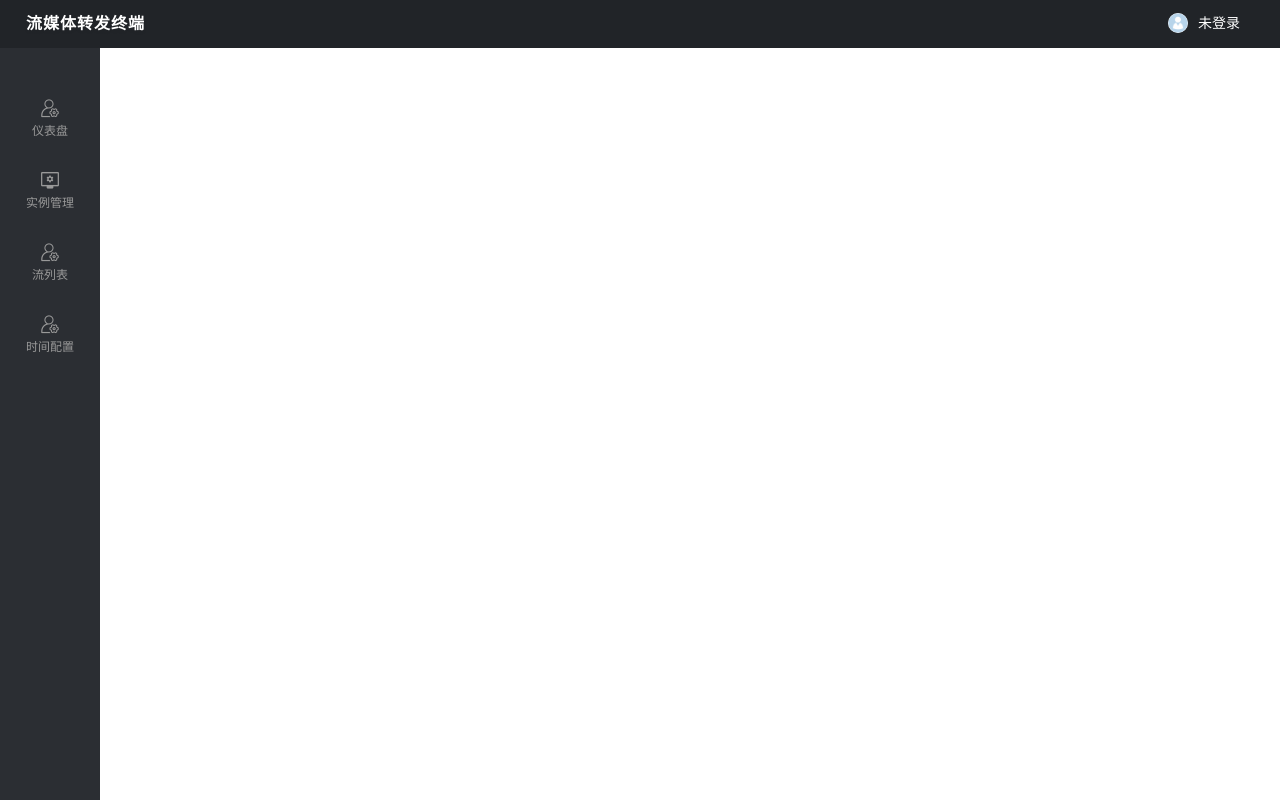
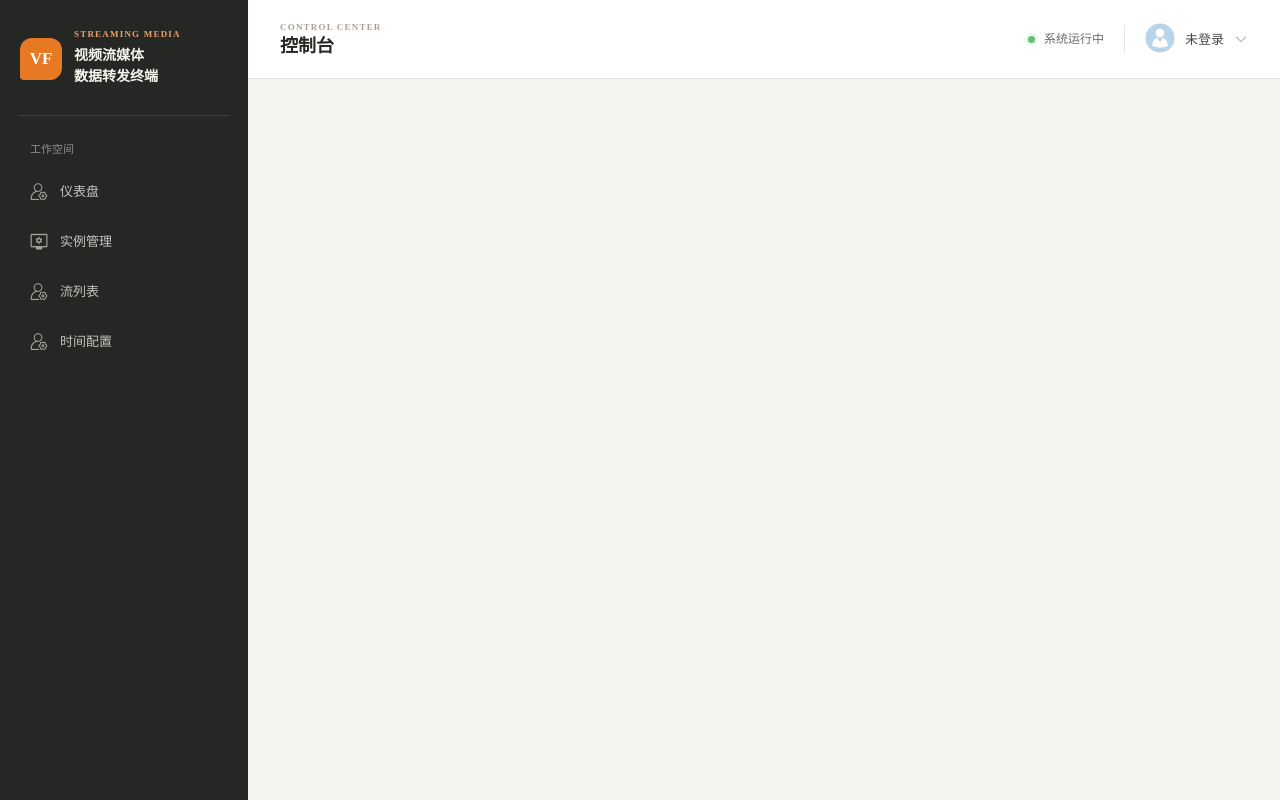
Before and after one commit to Chinzicam/streaming-media, a JavaScript app: page /login in a window 1280 px wide. Built offline with nearby package versions, Linux system fonts and the light colour scheme.

Commit message:
第二种主题

```diff
--- a/components.d.ts
+++ b/components.d.ts
@@ -13,6 +13,7 @@ declare module 'vue' {
     ElDialog: typeof import('element-plus/es')['ElDialog']
     ElForm: typeof import('element-plus/es')['ElForm']
     ElFormItem: typeof import('element-plus/es')['ElFormItem']
+    ElIcon: typeof import('element-plus/es')['ElIcon']
     ElImage: typeof import('element-plus/es')['ElImage']
     ElInput: typeof import('element-plus/es')['ElInput']
     ElMenu: typeof import('element-plus/es')['ElMenu']
--- a/src/App.vue
+++ b/src/App.vue
@@ -1,54 +1,60 @@
 <template>
-  <template v-if="route.name === 'login'">
-    <router-view />
-  </template>
-  <template v-else>
-    <div style="width: 100%; height: 100%">
-      <header class="st-header">
-        <div class="header-l">
-          <div class="logo">
-            <span class="system-title">流媒体转发终端</span>
+  <router-view v-if="route.name === 'login'" />
+  <div v-else class="application-shell">
+    <aside class="main-sidebar">
+      <div class="brand">
+        <div class="brand-mark">VF</div>
+        <div class="brand-copy">
+          <span class="brand-kicker">STREAMING MEDIA</span>
+          <strong>视频流媒体<br />数据转发终端</strong>
         </div>
       </div>
-        <el-popover trigger="hover" popper-class=" popover_acc" width="200px">
+      <div class="nav-caption">工作空间</div>
+      <el-menu class="main-menus" :router="true" :default-active="route.meta.path || route.path">
+        <el-menu-item :index="item.path" v-for="item in menuList" :key="item.ID">
+          <i :class="['iconfont', 'icon-' + item.icon]"></i>
+          <span class="m-title">{{ item.title }}</span>
+          <span v-if="route.path === item.path" class="active-marker"></span>
+        </el-menu-item>
+      </el-menu>
+      <div class="sidebar-foot"><span class="status-dot"></span>转发服务控制台</div>
+    </aside>
+    <section class="workspace">
+      <header class="st-header">
+        <div class="page-heading">
+          <span class="page-eyebrow">CONTROL CENTER</span>
+          <strong>{{ currentPageTitle }}</strong>
+        </div>
+        <div class="header-tools">
+          <span class="system-status"><i></i>系统运行中</span>
+          <span class="header-divider"></span>
+          <el-popover trigger="hover" popper-class="popover_acc" width="200px">
             <div class="acc">
               <div class="user">
-              <!-- <Avatar :size="30" /> -->
                 <rh-avatar :size="30" />
                 <span>{{ userInfo.userName }}</span>
               </div>
             </div>
             <footer>
-            <el-button type="info" plain class="logout" @click="logout"> 退出登录 </el-button>
+              <el-button type="info" plain class="logout" @click="logout">退出登录</el-button>
             </footer>
             <template #reference>
               <div class="header-r">
-              <rh-avatar :size="20" /><span class="user-name">{{
-                userInfo.userName ? userInfo.userName : "未登录"
-              }}</span>
+                <rh-avatar :size="30" />
+                <span class="user-name">{{ userInfo.userName || "未登录" }}</span>
+                <el-icon><ArrowDown /></el-icon>
               </div>
             </template>
           </el-popover>
+        </div>
       </header>
-      <div class="wrap">
-        <div class="main-sidebar">
-          <el-menu class="main-menus" :router="true" :default-active="route.meta.path || route.path">
-            <el-menu-item :index="item.path" v-for="(item, index) in menuList" :key="index">
-              <i :class="['iconfont', 'icon-' + item.icon]"></i>
-              <span class="m-title">{{ item.title }}</span>
-            </el-menu-item>
-          </el-menu>
+      <main class="no-menu-container"><router-view /></main>
+    </section>
   </div>
-        <div class="no-menu-container">
-          <router-view />
-        </div>
-      </div>
-    </div>
-  </template>
 </template>
 
 <script lang="ts" setup>
-import { watch, ref, reactive, onMounted, onBeforeUnmount } from "vue";
+import { watch, ref, reactive, onMounted, onBeforeUnmount, computed } from "vue";
 import { useRoute, useRouter } from "vue-router";
 import { localStg } from "@/scripts/store";
 import { ElMessage } from "element-plus";
@@ -56,39 +62,19 @@ import { ElMessage } from "element-plus";
 const route = useRoute();
 const router = useRouter();
 const userInfo = ref<any>({});
+const menuList = reactive([
+  { ID: "dashboard", title: "仪表盘", path: "/dashboard", icon: "usermanage" },
+  { ID: "instances", title: "实例管理", path: "/instances", icon: "sys" },
+  { ID: "streams", title: "流列表", path: "/streams", icon: "usermanage" },
+  { ID: "time-config", title: "时间配置", path: "/time-config", icon: "usermanage" }
+]);
+const currentPageTitle = computed(() => menuList.find((item) => item.path === route.path)?.title ?? "控制台");
 
 onMounted(() => {
   const storedUserInfo = localStg.get("userInfo");
-  console.log("Stored userInfo:", storedUserInfo);
   userInfo.value = storedUserInfo ? JSON.parse(storedUserInfo) : {};
 });
 
-const menuList = reactive([
-  {
-    ID: "dashboard",
-    title: "仪表盘",
-    path: "/dashboard",
-    icon: "usermanage"
-  },
-  {
-    ID: "instances",
-    title: "实例管理",
-    path: "/instances",
-    icon: "sys"
-  },
-  {
-    ID: "streams",
-    title: "流列表",
-    path: "/streams",
-    icon: "usermanage"
-  },
-  {
-    ID: "time-config",
-    title: "时间配置",
-    path: "/time-config",
-    icon: "usermanage"
-  }
-]);
 watch(
   () => localStg.get("userInfo"),
   (newValue) => {
@@ -96,7 +82,7 @@ watch(
   },
   { immediate: true }
 );
-// 退出登录
+
 const logout = () => {
   localStg.remove("userInfo");
   router.push("/login");
@@ -111,13 +97,235 @@ onBeforeUnmount(() => {
 </script>
 
 <style lang="scss">
+.application-shell {
+  display: flex;
+  width: 100%;
+  height: 100%;
+  overflow: hidden;
+  background: #f5f3f0;
+}
+
+.main-sidebar {
+  position: relative;
+  z-index: 2;
+  display: flex;
+  flex: 0 0 212px;
+  flex-direction: column;
+  width: 212px;
+  height: 100%;
+  padding: 30px 18px 20px;
+  color: #f8f4ee;
+  background: #252724;
+}
+
+.brand {
+  display: flex;
+  align-items: center;
+  gap: 12px;
+  padding: 0 2px 28px;
+  border-bottom: 1px solid rgba(255, 255, 255, 0.11);
+}
+
+.brand-mark {
+  display: grid;
+  flex: 0 0 42px;
+  width: 42px;
+  height: 42px;
+  place-items: center;
+  border-radius: 12px 12px 12px 4px;
+  color: #fff;
+  background: #e87924;
+  font-size: 17px;
+  font-weight: 800;
+}
+
+.brand-copy {
+  display: flex;
+  flex-direction: column;
+  gap: 6px;
+  min-width: 0;
+
+  strong {
+    font-size: 14px;
+    line-height: 1.5;
+  }
+}
+
+.brand-kicker,
+.page-eyebrow {
+  color: #e8a16c;
+  font-size: 9px;
+  font-weight: 700;
+  letter-spacing: 1.2px;
+}
+
+.nav-caption {
+  padding: 28px 12px 10px;
+  color: #90918d;
+  font-size: 11px;
+}
+
+.el-menu.main-menus {
+  width: 100%;
+  border: 0;
+  background: transparent;
+
+  .el-menu-item {
+    position: relative;
+    height: 46px;
+    margin: 4px 0;
+    padding: 0 12px !important;
+    border-radius: 6px;
+    color: #c3c4bf;
+    font-size: 13px;
+    gap: 12px;
+
+    i.iconfont {
+      width: 18px;
+      color: #a5a59f;
+      font-size: 17px;
+      text-align: center;
+    }
+
+    &:hover {
+      color: #fff;
+      background: rgba(255, 255, 255, 0.07);
+    }
+
+    &.is-active {
+      color: #fff;
+      background: rgba(232, 121, 36, 0.2);
+
+      i.iconfont {
+        color: #f49a54;
+      }
+    }
+  }
+
+  .m-title {
+    flex: 1;
+  }
+
+  .active-marker {
+    width: 5px;
+    height: 5px;
+    border-radius: 50%;
+    background: #f49a54;
+  }
+}
+
+.sidebar-foot {
+  display: flex;
+  align-items: center;
+  gap: 9px;
+  margin-top: auto;
+  padding: 15px 10px 2px;
+  border-top: 1px solid rgba(255, 255, 255, 0.11);
+  color: #a9aaa5;
+  font-size: 11px;
+}
+
+.status-dot,
+.system-status i {
+  width: 7px;
+  height: 7px;
+  border-radius: 50%;
+  background: #66bd7a;
+  box-shadow: 0 0 0 3px rgba(102, 189, 122, 0.13);
+}
+
+.workspace {
+  display: flex;
+  flex: 1;
+  flex-direction: column;
+  width: calc(100% - 252px);
+  min-width: 0;
+  min-height: 0;
+}
+
+.st-header {
+  display: flex;
+  flex: 0 0 78px;
+  align-items: center;
+  justify-content: space-between;
+  min-width: 0;
+  padding: 0 32px;
+  border-bottom: 1px solid #e9e5e0;
+  background: #fff;
+}
+
+.page-heading {
+  display: flex;
+  flex-direction: column;
+  gap: 5px;
+
+  .page-eyebrow {
+    color: #aa9e92;
+    font-size: 9px;
+  }
+
+  strong {
+    color: #282925;
+    font-size: 18px;
+  }
+}
+
+.header-tools,
+.header-r,
+.system-status {
+  display: flex;
+  align-items: center;
+}
+
+.header-tools {
+  gap: 20px;
+}
+
+.system-status {
+  gap: 9px;
+  color: #686b64;
+  font-size: 12px;
+}
+
+.header-divider {
+  width: 1px;
+  height: 28px;
+  background: #e9e5e0;
+}
+
+.header-r {
+  gap: 10px;
+  cursor: pointer;
+
+  .user-name {
+    color: #494a45;
+    font-size: 13px;
+  }
+
+  .el-icon {
+    color: #92928c;
+  }
+}
+
+.no-menu-container {
+  width: 100%;
+  min-width: 0;
+  min-height: 0;
+  height: calc(100% - 78px);
+  overflow: hidden;
+
+  > :deep(*) {
+    height: 100%;
+    min-height: 0;
+  }
+}
+
 .popover_acc {
   .acc {
     padding-bottom: 12px;
 
     .user {
       display: flex;
-      -webkit-box-align: center;
       align-items: center;
 
       > span:last-child {
@@ -130,174 +338,61 @@ onBeforeUnmount(() => {
     display: flex;
 
     .logout {
-      margin-left: 10px;
-    }
-
-    .el-button--info {
+      margin-left: 5px;
+      border: 1px solid $border-color;
       background-color: #f2f2f2;
-      padding: 10px 18px;
       color: $text-color;
-      border: 1px solid $border-color;
-      margin-left: 5px;
     }
   }
 }
 
-.st-header {
-  width: 100%;
-  height: 48px;
-  display: flex;
-  justify-content: space-between;
+@media (max-width: 760px) {
+  .main-sidebar {
+    flex-basis: 68px;
+    width: 68px;
     align-items: center;
-  background: $topbar-bg;
-
-  .header-l {
-    display: flex;
-    align-items: center;
-    padding-left: 14px;
-
-    .logo {
-      // width: 177px;
-      height: 24px;
-      display: flex;
-      align-items: center;
-
-      .img-logo {
-        width: 24px;
-        height: 24px;
-        margin-right: 10px;
+    padding: 18px 6px;
   }
 
-      .img {
-        width: 125px;
-        height: 17px;
-      }
+  .brand {
+    padding: 0 0 20px;
+    border: 0;
   }
 
-    .icon-collapse {
-      font-size: 16px;
-      color: #fff;
-      cursor: pointer;
+  .brand-copy,
+  .nav-caption,
+  .m-title,
+  .active-marker,
+  .sidebar-foot {
+    display: none;
   }
 
-    .open {
-      transform: rotate(0);
+  .el-menu.main-menus .el-menu-item {
+    justify-content: center;
+    padding: 0 !important;
   }
 
-    .close {
-      transform: rotate(180deg);
-    }
+  .workspace {
+    width: calc(100% - 68px);
   }
 
-  .header-r {
-    display: flex;
-    align-items: center;
-    padding-right: 40px;
-
-    .user-name {
-      color: #fff;
-      margin-left: 10px;
-    }
-  }
+  .st-header {
+    flex-basis: 68px;
+    padding: 0 14px;
   }
 
-.wrap {
-  display: flex;
-  height: calc(100% - 48px);
-  width: 100%;
-  min-height: 0;
-  overflow: hidden;
+  .header-tools {
+    gap: 10px;
   }
 
-.main-sidebar {
-  width: 100px;
-  min-width: 100px;
-  height: 100%;
-  max-height: 100%;
-
-  padding: 40px 0;
-  box-sizing: border-box;
-  background: $level1-bg;
-  display: flex;
-  justify-content: center;
-  z-index: 2;
+  .system-status,
+  .header-divider,
+  .header-r .user-name {
+    display: none;
   }
 
   .no-menu-container {
-  width: calc(100% - 100px);
-  min-width: 0;
-  min-height: 0;
-  height: 100%;
-  overflow: hidden;
-
-  > :deep(*) {
-    height: 100%;
-    min-height: 0;
+    height: calc(100% - 68px);
   }
 }
-
-.el-menu.main-menus {
-  background: $level1-bg;
-  border: none;
-
-  .el-menu-item,
-  .el-menu-item > span {
-    cursor: pointer;
-  }
-
-  .el-menu-item {
-    width: 60px;
-    height: 60px;
-    margin-bottom: $normal-size;
-    font-size: $normal-size;
-    padding: 0 !important;
-    display: flex;
-    line-height: 1;
-    justify-content: center;
-    flex-direction: column;
-    color: $sub-text-color;
-    border-radius: 2px;
-
-    &.is-active {
-      color: #fff;
-      background: $primary-color;
-    }
-
-    i.iconfont {
-      font-size: 18px;
-    }
-
-    .m-title {
-      margin-top: 8px;
-    }
-  }
-
-  .el-menu-item:not(.is-active):hover {
-    color: #fff;
-    // background: #629af5;
-    background: rgba($color: $primary-color, $alpha: 0.5);
-  }
-}
-
-@media (min-width: 1366px) and (max-width: 1600px) {
-  .main-sidebar {
-    width: 80px;
-    min-width: 80px;
-  }
-
-  .no-menu-container {
-    width: calc(100% - 80px);
-  }
-}
-
-.system-title {
-  font-family: "Microsoft YaHei", "Helvetica Neue", Arial, sans-serif;
-  font-size: 16px;
-  font-weight: 600;
-  color: #fff;
-  letter-spacing: 1px;
-  text-shadow: 0 2px 4px rgba(0, 0, 0, 0.05);
-  position: relative;
-  padding-left: 12px;
-}
 </style>
```
Also changed, not shown: src/assets/styles/base.scss (+4 -4 lines), src/assets/styles/element-variables.scss (+5 -5 lines), vue.config.js (+19 -15 lines). Lines whose indentation alone changed are shown as unchanged.
